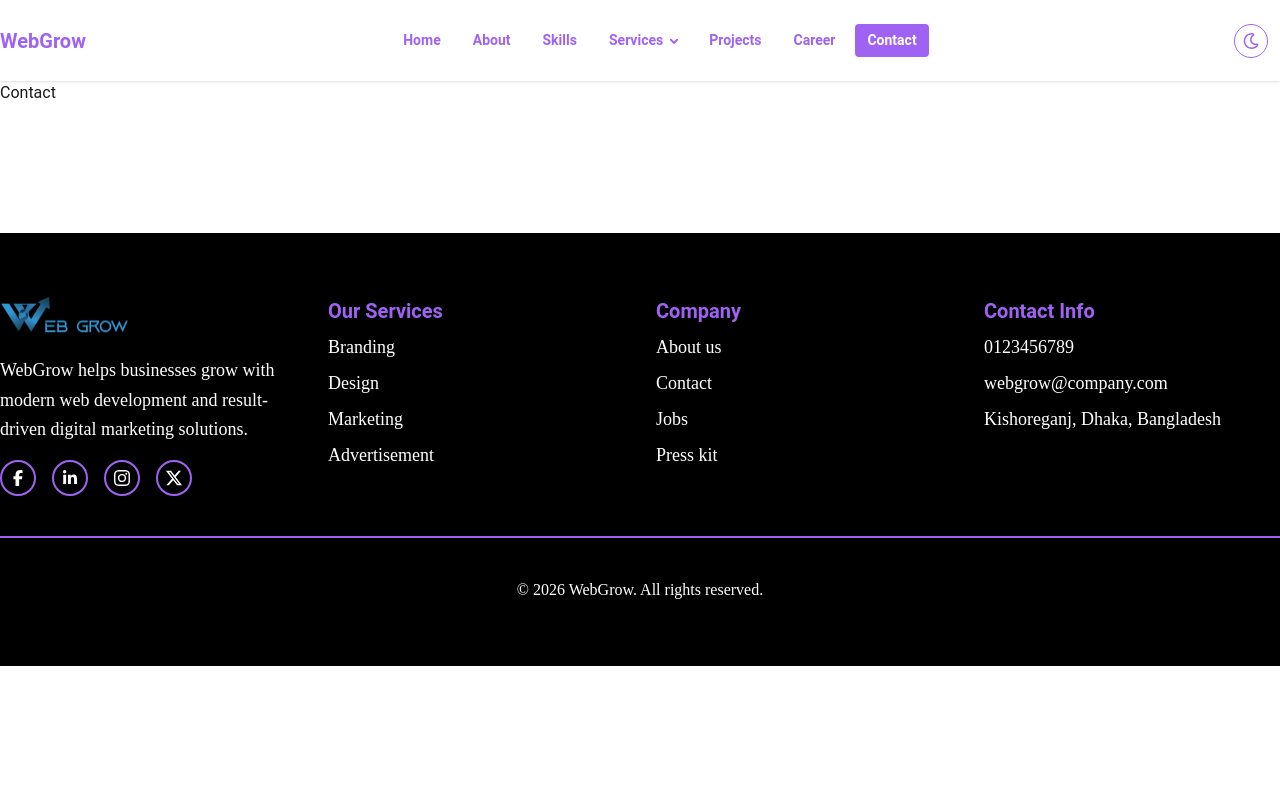
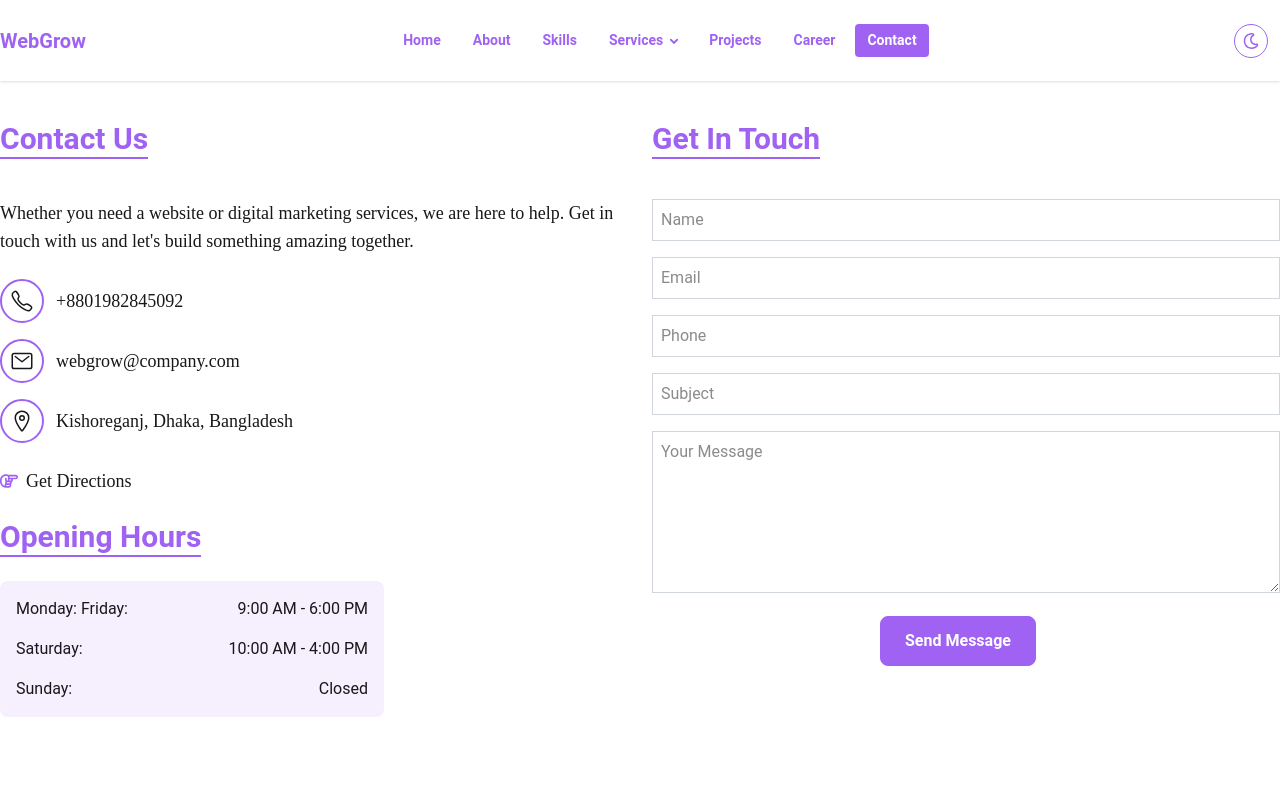
Before and after one commit to Tamanna5092/web-grow, a React (Vite) app: page /contact in a window 1280 px wide. Shown: the top 800 px of the page. Built offline with nearby package versions, Linux system fonts and the light colour scheme.

Commit message:
contact page

```diff
--- a/src/components/OurTeam/OurTeam.jsx
+++ b/src/components/OurTeam/OurTeam.jsx
@@ -15,7 +15,7 @@ export default function OurTeam() {
         <div className="relative group rounded-xl px-4 md:px-0">
           <img
             className="w-full h-full object-cover grayscale group-hover:grayscale-0 transition duration-500"
-            src="https://duruthemes.com/demo/html/acens/dark/images/team/01.jpg"
+            src="https://i.ibb.co.com/kQbYGM9/handsome-bearded-guy-posing-against-white-wall-273609-20597.jpg"
             alt="Enrico Brown"
           />
           <div className="absolute inset-0 bg-black/40 group-hover:bg-transparent transition duration-500"></div>
@@ -32,7 +32,7 @@ export default function OurTeam() {
         <div className="relative group rounded-xl px-4 md:px-0">
           <img
             className="w-full h-full object-cover grayscale group-hover:grayscale-0 transition duration-500"
-            src="https://duruthemes.com/demo/html/acens/dark/images/team/01.jpg"
+            src="https://i.ibb.co.com/jZZyQ87/ai-generated-caucasian-successful-confident-young-businesswoman-ceo-boss-bank-employee-worker-manage.jpg"
             alt="Enrico Brown"
           />
           <div className="absolute inset-0 bg-black/40 group-hover:bg-transparent transition duration-500"></div>
@@ -49,7 +49,7 @@ export default function OurTeam() {
         <div className="relative group rounded-xl px-4 md:px-0">
           <img
             className="w-full h-full object-cover grayscale group-hover:grayscale-0 transition duration-500"
-            src="https://duruthemes.com/demo/html/acens/dark/images/team/01.jpg"
+            src="https://i.ibb.co.com/2NkZmNh/istockphoto-1364917563-612x612.jpg"
             alt="Enrico Brown"
           />
           <div className="absolute inset-0 bg-black/40 group-hover:bg-transparent transition duration-500"></div>
--- a/src/index.css
+++ b/src/index.css
@@ -1,7 +1,9 @@
 @import "tailwindcss";
+
 @plugin "daisyui" {
   themes: light --default, dark --prefersdark, cupcake;
 }
+
 @import url('https://fonts.googleapis.com/css2?family=Lora:ital,wght@0,400..700;1,400..700&family=Roboto:ital,wght@0,100..900;1,100..900&display=swap');
 
 .lora {
@@ -40,6 +42,7 @@ body {
   color: white;
   font-weight: 600;
   padding: 12px 24px;
+  border: 1px solid var(--primary-color);
   border-radius: 8px;
   margin-right: 16px;
   transition: 0.3s;
@@ -55,6 +58,7 @@ body {
   color: var(--primary-color);
   font-weight: 600;
   padding: 12px 24px;
+  border: 1px solid var(--primary-color);
   border-radius: 8px;
   margin-right: 16px;
   transition: 0.3s;
@@ -66,7 +70,7 @@ body {
 }
 
 .box-shadow-custom:hover {
-box-shadow: 0 14px 14px rgba(157, 156, 156, 0.2);
+  box-shadow: 0 14px 14px rgba(157, 156, 156, 0.2);
   transform: translateY(-16px);
   transition: all 0.5s ease;
 }
--- a/src/pages/Contact/Contact.jsx
+++ b/src/pages/Contact/Contact.jsx
@@ -1,9 +1,146 @@
-import React from 'react'
+import React from "react";
+import { BiRightArrow } from "react-icons/bi";
+import { FaRegHandPointRight } from "react-icons/fa6";
+import {
+  IoCallOutline,
+  IoLocationOutline,
+  IoMailOutline,
+} from "react-icons/io5";
 
 export default function Contact() {
   return (
-    <div>
-      Contact
+    <div className="grid grid-cols-1 md:grid-cols-2 gap-6 max-w-7xl mx-auto my-10 px-4 md:px-0">
+      <div>
+        <h3 className="text-2xl md:text-3xl font-bold text-(--primary-color) w-fit border-b-2 border-(--primary-color) mb-10">
+          Contact Us
+        </h3>
+        <p className="lora text-lg mb-6">
+          Whether you need a website or digital marketing services, we are here
+          to help. Get in touch with us and let's build something amazing
+          together.
+        </p>
+        <div className="space-y-4">
+          <div className="flex items-center gap-3">
+            <span className="border-2 border-(--primary-color) rounded-full hover:bg-(--primary-color) hover:text-white">
+              {" "}
+              <IoCallOutline className="w-10 h-10 p-2" />
+            </span>
+            <div>
+              <p className="lora text-lg">+8801982845092</p>
+            </div>
+          </div>
+          <div className="flex items-center gap-3">
+            <span className="border-2 border-(--primary-color) rounded-full hover:bg-(--primary-color) hover:text-white">
+              {" "}
+              <IoMailOutline className="w-10 h-10 p-2" />
+            </span>
+            <div>
+              <p className="lora text-lg">webgrow@company.com</p>
+            </div>
+          </div>
+          <div className="flex items-center gap-3">
+            <span className="border-2 border-(--primary-color) rounded-full hover:bg-(--primary-color) hover:text-white">
+              {" "}
+              <IoLocationOutline className="w-10 h-10 p-2" />
+            </span>
+            <div>
+              <p className="lora text-lg">Kishoreganj, Dhaka, Bangladesh</p>
+            </div>
+          </div>
+        </div>
+        <div className="flex gap-2 items-center lora text-lg mt-6">
+          <span>
+            <FaRegHandPointRight className="text-(--primary-color)" />
+          </span>
+          <a
+            href="https://maps.app.goo.gl/EVC4ajrYwiHWPkni9"
+            target="_blank"
+            rel="noopener noreferrer"
+            className="hover:underline hover:text-(--primary-color) transition"
+          >
+            Get Directions
+          </a>
+        </div>
+        <div>
+          <h3 className="text-2xl md:text-3xl font-bold text-(--primary-color) w-fit border-b-2 border-(--primary-color) my-6">
+            Opening Hours
+          </h3>
+          <div className="max-w-sm bg-(--primary-color)/10 p-4 rounded-lg space-y-4">
+            <div className="flex items-center justify-between">
+              <p>Monday: Friday:</p>
+              <p>9:00 AM - 6:00 PM</p>
+            </div>
+            <div className="flex items-center justify-between">
+              <p>Saturday:</p>
+              <p>10:00 AM - 4:00 PM</p>
+            </div>
+            <div className="flex items-center justify-between">
+              <p>Sunday:</p>
+              <p>Closed</p>
+            </div>
+          </div>
+        </div>
+      </div>
+      <div>
+        <h3 className="text-2xl md:text-3xl font-bold text-(--primary-color) w-fit border-b-2 border-(--primary-color) mb-10">
+          Get In Touch
+        </h3>
+
+        <div className="">
+          <form>
+            <div className="space-y-4">
+              <div className="">
+                <input
+                  type="text"
+                  name="name"
+                  required
+                  placeholder="Name"
+                  className="w-full border border-gray-300 focus:border-none focus:outline-2 focus:outline-(--primary-color) p-2"
+                />
+              </div>
+              <div>
+                <input
+                  type="email"
+                  name="email"
+                  required
+                  placeholder="Email"
+                  className="w-full border border-gray-300 focus:border-none focus:outline-2 focus:outline-(--primary-color) p-2"
+                />
+              </div>
+              <div>
+                <input
+                  type="text"
+                  name="phone"
+                  placeholder="Phone"
+                  className="w-full border border-gray-300 focus:border-none focus:outline-2 focus:outline-(--primary-color) p-2"
+                />
+              </div>
+              <div>
+                <input
+                  type="text"
+                  name="subject"
+                  placeholder="Subject"
+                  className="w-full border border-gray-300 focus:border-none focus:outline-2 focus:outline-(--primary-color) p-2"
+                />
+              </div>
+              <div>
+                <textarea
+                  name="message"
+                  rows={6}
+                  required
+                  placeholder="Your Message"
+                  className="w-full border border-gray-300 focus:border-none focus:outline-2 focus:outline-(--primary-color) p-2"
+                ></textarea>
+              </div>
+              <div className="flex justify-center">
+                <button type="submit" className="btn-primary-custom">
+                  Send Message
+                </button>
+              </div>
+            </div>
+          </form>
+        </div>
+      </div>
     </div>
-  )
+  );
 }
```
